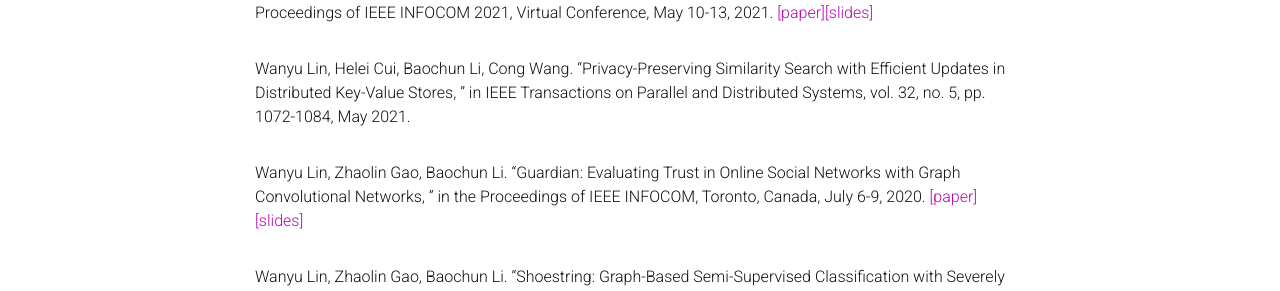
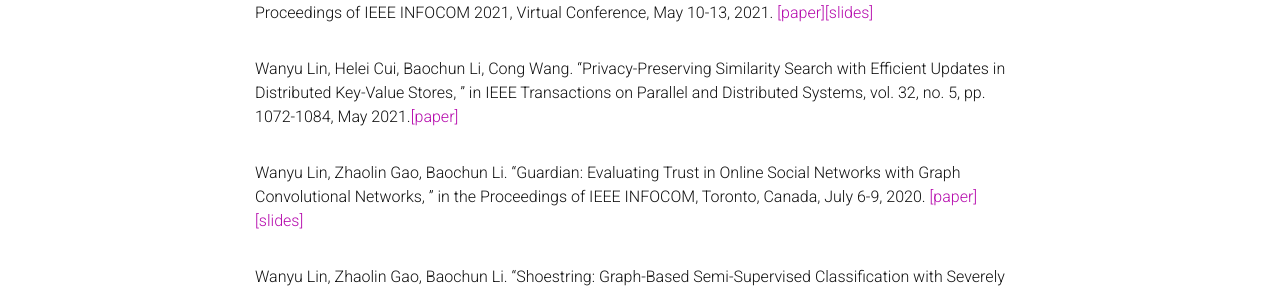
Before and after one commit to wanyu-lin/wanyu-lin.github.io, a Jekyll site: the page built from _pages/publications.md, in a window 1280 px wide. Shown: the part 319-610 px from the top of the page. Built offline with Jekyll 4.4.1, drawn with Linux system fonts in a browser that asks for light colours; nearby versions of some CDN libraries; a style sheet for code colours, icons or effects is not loaded.

Commit message:
add wanyu tpds21 paper

```diff
--- a/_pages/publications.md
+++ b/_pages/publications.md
@@ -16,7 +16,7 @@
 
 <!-- TPDS -->
 <div class="publications">
-<p style="width:100%">Wanyu Lin, Helei Cui, Baochun Li, Cong Wang. &#8220;Privacy-Preserving Similarity Search with Efficient Updates in Distributed Key-Value Stores, &#8221; in IEEE Transactions on Parallel and Distributed Systems, vol. 32, no. 5, pp. 1072-1084, May 2021.</p>
+<p style="width:100%">Wanyu Lin, Helei Cui, Baochun Li, Cong Wang. &#8220;Privacy-Preserving Similarity Search with Efficient Updates in Distributed Key-Value Stores, &#8221; in IEEE Transactions on Parallel and Distributed Systems, vol. 32, no. 5, pp. 1072-1084, May 2021.<a href="../assets/publications/wlin-tpds21.pdf">[paper]</a></p>
 
 <!-- Guardian -->
 <div class="publications">
```
Also changed, not shown: 1 other file.
